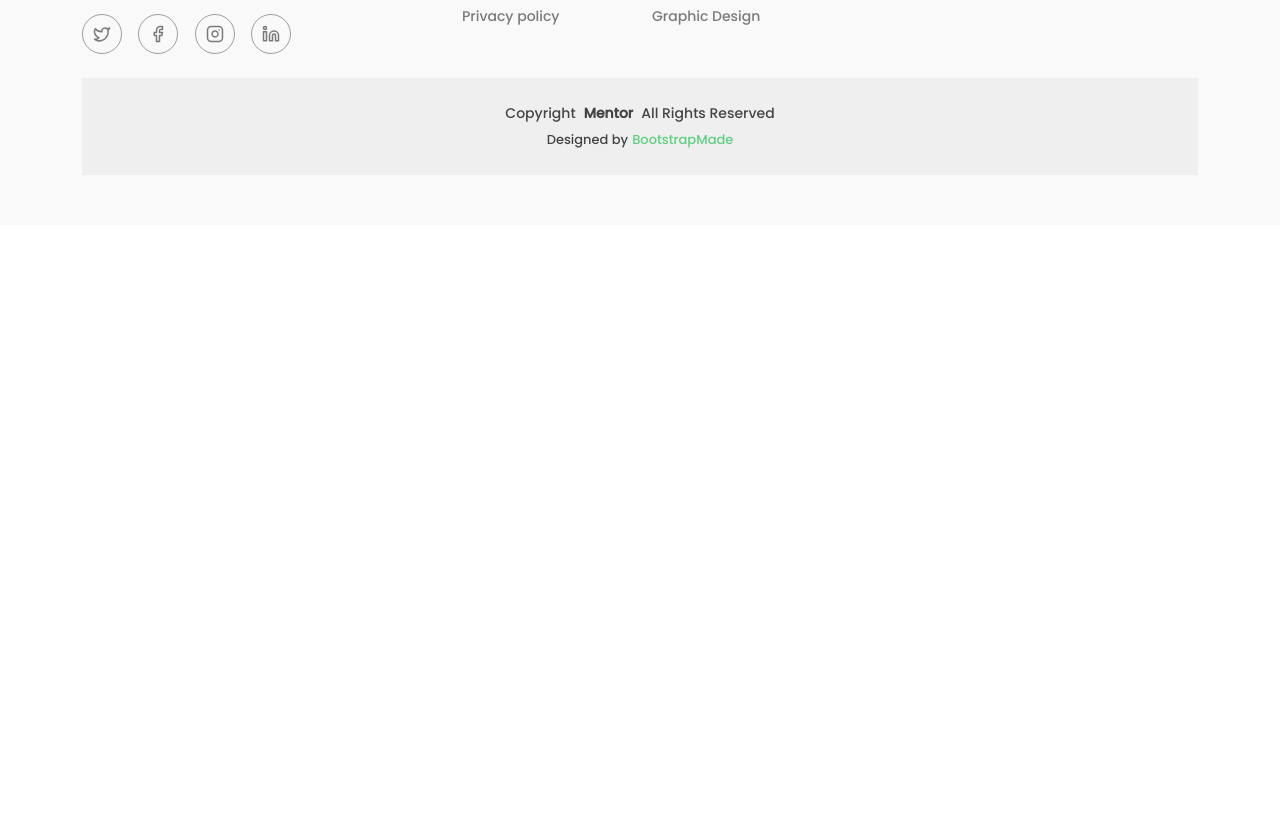
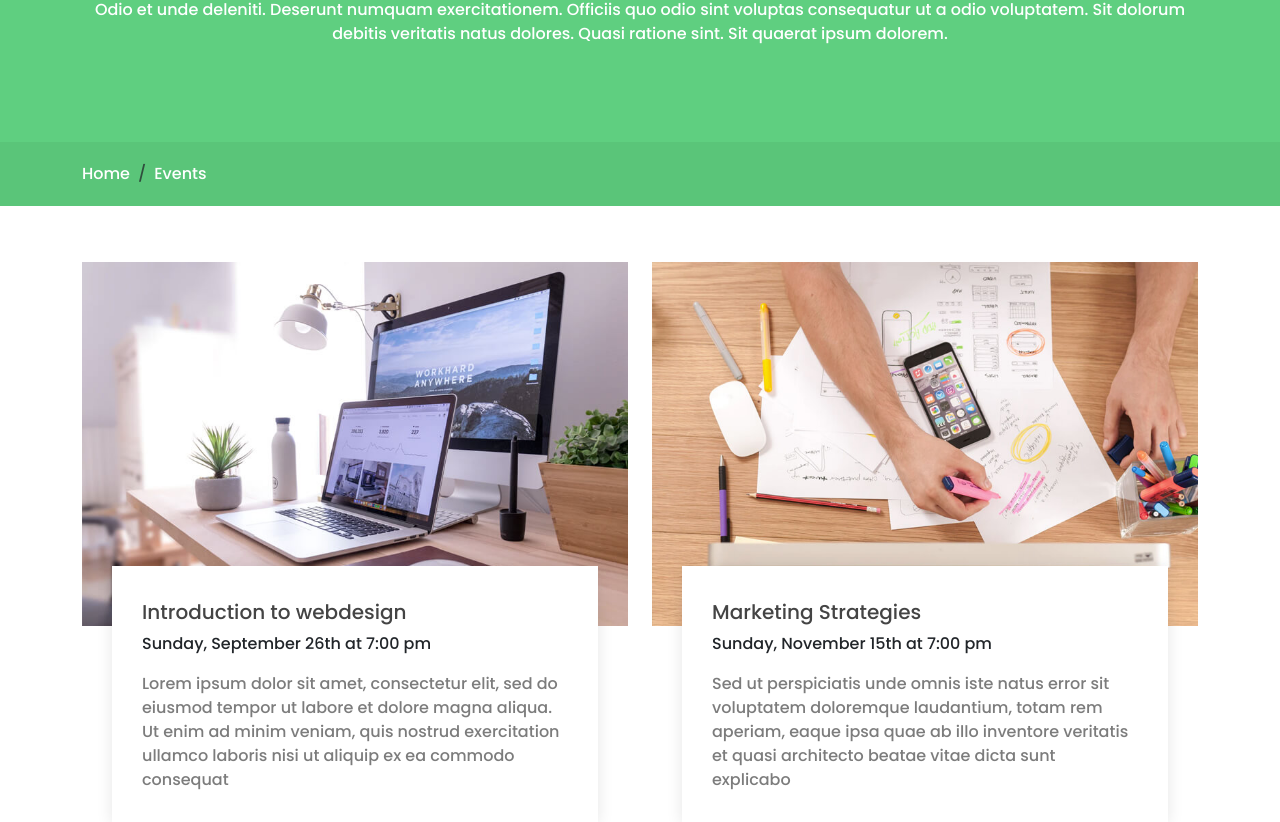
Before and after one commit to OmidM1382/React-Bootstrap-Project, a React (Vite) app: page /events in a window 1280 px wide. Shown: the part 218-1040 px from the top of the page. Before the commit the page ends 800 px from the top, so only its background shows below. Built offline with nearby package versions, Linux system fonts and the light colour scheme.

Commit message:
Finish the events page

```diff
--- a/data/db.json
+++ b/data/db.json
@@ -4,7 +4,7 @@
       "id": 1,
       "imgURL": "/src/assets/images/course-1.jpg",
       "category": "Web Development",
-      "price": 169.00,
+      "price": 169.0,
       "title": "Website Design",
       "text": "Et architecto provident deleniti facere repellat nobis iste. Id facere quia quae dolores dolorem tempore.",
       "trainer": "Antonio",
@@ -17,7 +17,7 @@
       "id": 2,
       "imgURL": "/src/assets/images/course-2.jpg",
       "category": "Marketing",
-      "price": 250.00,
+      "price": 250.0,
       "title": "Search Engine Optimization",
       "text": "Et architecto provident deleniti facere repellat nobis iste. Id facere quia quae dolores dolorem tempore.",
       "trainer": "Lana",
@@ -30,7 +30,7 @@
       "id": 3,
       "imgURL": "/src/assets/images/course-3.jpg",
       "category": "Content",
-      "price": 180.00,
+      "price": 180.0,
       "title": "Copywriting",
       "text": "Et architecto provident deleniti facere repellat nobis iste. Id facere quia quae dolores dolorem tempore.",
       "trainer": "Brandon",
--- a/public/css/about.css
+++ b/public/css/about.css
@@ -1,18 +1,18 @@
 /* About Page Styles */
 
-.about {
+.aboutPage_section {
   color: var(--default-color);
   background-color: var(--background-color);
   padding-bottom: 80px;
 }
-.about ul {
+.aboutPage_section ul {
   list-style: none;
   padding: 0;
 }
-.about ul li {
+.aboutPage_section ul li {
   padding-bottom: 10px;
 }
-.about ul li svg {
+.aboutPage_section ul li svg {
   margin-right: 4px;
   color: var(--accent-color);
 }
--- a/public/css/courseDetails.css
+++ b/public/css/courseDetails.css
@@ -1,12 +1,12 @@
 /* Course Details Styles */
 
-.course-details {
+.course-details_section {
   padding-bottom: 60px;
 }
-.course-details .course-title {
+.course-details_section .course-title {
   color: var(--default-color);
 }
-.course-details .course-info {
+.course-details_section .course-info {
   background: color-mix(in srgb, var(--default-color), transparent 95%);
   padding: 10px 15px;
   margin-bottom: 15px;
@@ -14,6 +14,6 @@
   align-items: center;
   justify-content: space-between;
 }
-.course-details .course-info a {
+.course-details_section .course-info a {
   color: var(--accent-color);
 }
--- /dev/null
+++ b/public/css/events.css
@@ -0,0 +1,41 @@
+/* Events Page Styles */
+
+.events_section {
+  padding: 0 0 60px;
+}
+.events_section .card {
+  background-color: var(--background-color);
+  border: 0;
+  padding: 0 30px;
+  margin-bottom: 60px;
+  position: relative;
+}
+.events_section .card .card-img-top {
+  width: calc(100% + 60px);
+  margin-left: -30px;
+  overflow: hidden;
+  z-index: 9;
+  border-radius: 0;
+}
+.events_section .card .card-body {
+  z-index: 10;
+  background: var(--surface-color);
+  border-top: 4px solid var(--surface-color);
+  padding: 30px;
+  box-shadow: 0px 2px 15px rgba(0, 0, 0, 0.1);
+  margin-top: -60px;
+  transition: all 0.3s ease-in-out;
+}
+.events_section .card:hover .card-body {
+  border-color: var(--accent-color);
+}
+.events_section .card .card-body .card-title a {
+  color: var(--default-color);
+  transition: all 0.2s ease-in-out;
+}
+.events_section .card:hover .card-body .card-title a {
+  color: var(--accent-color) !important;
+}
+.events_section .card .card-text {
+  color: color-mix(in srgb, var(--default-color), transparent 30%);
+}
--- a/public/css/trainers.css
+++ b/public/css/trainers.css
@@ -1,26 +1,26 @@
 /* Trainers Pgae Styles */
 
-.trainers {
+.trainers_section {
   padding-bottom: 80px;
 }
-.trainers .trainer-img {
+.trainers_section .trainer-img {
   margin: 0 80px;
   border-radius: 50%;
   overflow: hidden;
   position: relative;
 }
-.trainers .trainer-info {
+.trainers_section .trainer-info {
   margin-top: 30px;
   text-align: center;
 }
-.trainers .trainer-info span {
+.trainers_section .trainer-info span {
   font-style: italic;
   display: block;
   font-size: 15px;
   color: color-mix(in srgb, var(--default-color), transparent 40%);
   margin-bottom: 10px;
 }
-.trainers .trainer-info p {
+.trainers_section .trainer-info p {
   margin-bottom: 0;
   font-size: 14px;
 }
--- a/src/pages/about/About.jsx
+++ b/src/pages/about/About.jsx
@@ -5,6 +5,7 @@ import About2 from "../../assets/images/about-2.jpg";
 import { useEffect } from "react";
 import Aos from "aos";
 import "aos/dist/aos.css";
+import Countssection from "../../components/countsSection/Countssection"
 import "../../../public/css/about.css";
 
 const About = () => {
@@ -15,7 +16,7 @@ const About = () => {
   return (
     <main>
       <PageTitle title="About" page="About" />
-      <div className="about">
+      <section className="aboutPage_section">
         <Container>
           <Row className="g-4 flex-xl-row-reverse">
             <Col
@@ -56,7 +57,8 @@ const About = () => {
             </Col>
           </Row>
         </Container>
-      </div>
+      </section>
+      <Countssection />
     </main>
   );
 };
--- a/src/pages/courseDetails/CourseDetails.jsx
+++ b/src/pages/courseDetails/CourseDetails.jsx
@@ -35,7 +35,7 @@ const CourseDetails = () => {
       ) : (
         <main>
           <PageTitle title="Course Details" page="Course Details" />
-          <div className="course-details">
+          <section className="course-details_section">
             <Container>
               <Row>
                 <Col
@@ -87,7 +87,7 @@ const CourseDetails = () => {
                 </Col>
               </Row>
             </Container>
-          </div>
+          </section>
         </main>
       )}
     </>
--- a/src/pages/events/Events.jsx
+++ b/src/pages/events/Events.jsx
@@ -1,9 +1,49 @@
+import { Card, Col, Container, Row, Button } from "react-bootstrap";
+import PageTitle from "../../components/pageTitle/PageTitle";
+import { Link } from "react-router-dom";
+import "../../../public/css/events.css";
+
+const eventItems = [
+  {
+    imgUrl: "./src/assets/images/events-item-1.jpg",
+    title: "Introduction to webdesign",
+    date: "Sunday, September 26th at 7:00 pm",
+    text: "Lorem ipsum dolor sit amet, consectetur elit, sed do eiusmod tempor ut labore et dolore magna aliqua. Ut enim ad minim veniam, quis nostrud exercitation ullamco laboris nisi ut aliquip ex ea commodo consequat",
+  },
+  {
+    imgUrl: "./src/assets/images/events-item-2.jpg",
+    title: "Marketing Strategies",
+    date: "Sunday, November 15th at 7:00 pm",
+    text: "Sed ut perspiciatis unde omnis iste natus error sit voluptatem doloremque laudantium, totam rem aperiam, eaque ipsa quae ab illo inventore veritatis et quasi architecto beatae vitae dicta sunt explicabo",
+  },
+];
+
 const Events = () => {
   return (
-    <div>
+    <main>
+      <PageTitle title="Events" page="Events" />
+      <section className="events_section">
+        <Container>
+          <Row xs={1} lg={2} className="g-4">
+            {eventItems.map((item, idx) => (
+              <Col key={idx}>
+                <Card>
+                  <Card.Img variant="top" src={item.imgUrl} />
+                  <Card.Body>
+                    <Card.Title>
+                      <Link to="">{item.title}</Link>
+                    </Card.Title>
+                    <div className="mb-3">{item.date}</div>
+                    <Card.Text>{item.text}</Card.Text>
+                  </Card.Body>
+                </Card>
+              </Col>
+            ))}
+          </Row>
+        </Container>
+      </section>
+    </main>
+  );
+};
 
-    </div>
-  )
-}
-
-export default Events
+export default Events;
--- a/src/pages/pricing/Pricing.jsx
+++ b/src/pages/pricing/Pricing.jsx
@@ -37,7 +37,7 @@ const Pricing = () => {
   return (
     <main>
       <PageTitle title="Pricing" page="Pricing" />
-      <div className="pricing">
+      <section className="pricing_section">
         <Container>
           <Row className="g-4">
             {pricingCards.map((pricingCard) => (
@@ -70,7 +70,7 @@ const Pricing = () => {
             ))}
           </Row>
         </Container>
-      </div>
+      </section>
     </main>
   );
 };
--- a/src/pages/trainers/Trainers.jsx
+++ b/src/pages/trainers/Trainers.jsx
@@ -33,7 +33,7 @@ const Trainers = () => {
       ) : (
         <main>
           <PageTitle title="Trainers" page="Trainers" />
-          <div className="trainers">
+          <section className="trainers_section">
             <Container>
               <Row xs={1} md={2} xl={3} className="g-5">
                 {trainers.map((trainer) => (
@@ -56,7 +56,7 @@ const Trainers = () => {
                 ))}
               </Row>
             </Container>
-          </div>
+          </section>
         </main>
       )}
     </>
```
Also changed, not shown: public/css/pricing.css (+10 -10 lines), src/assets/images/events-item-1.jpg (added), src/assets/images/events-item-2.jpg (added).
